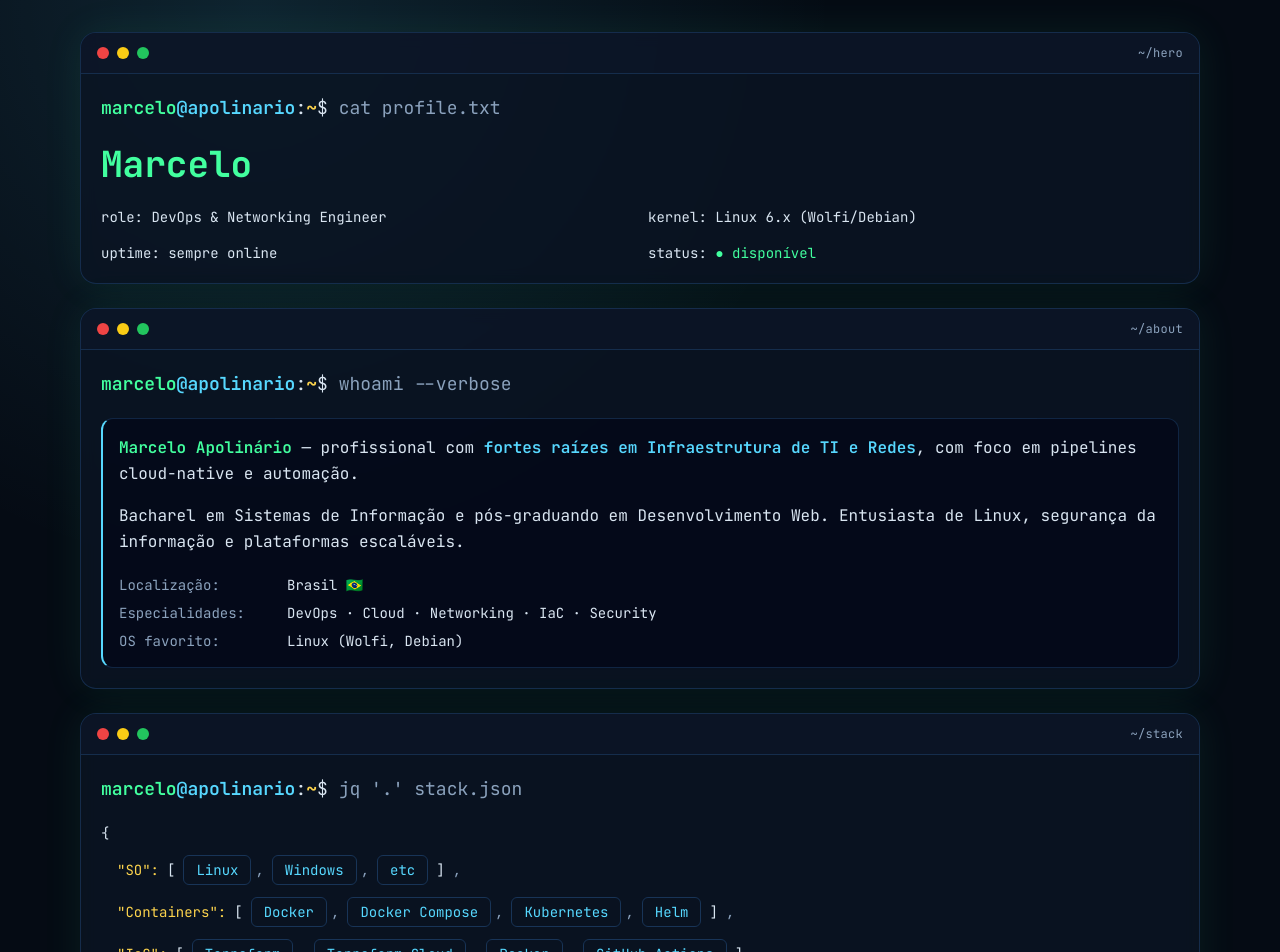
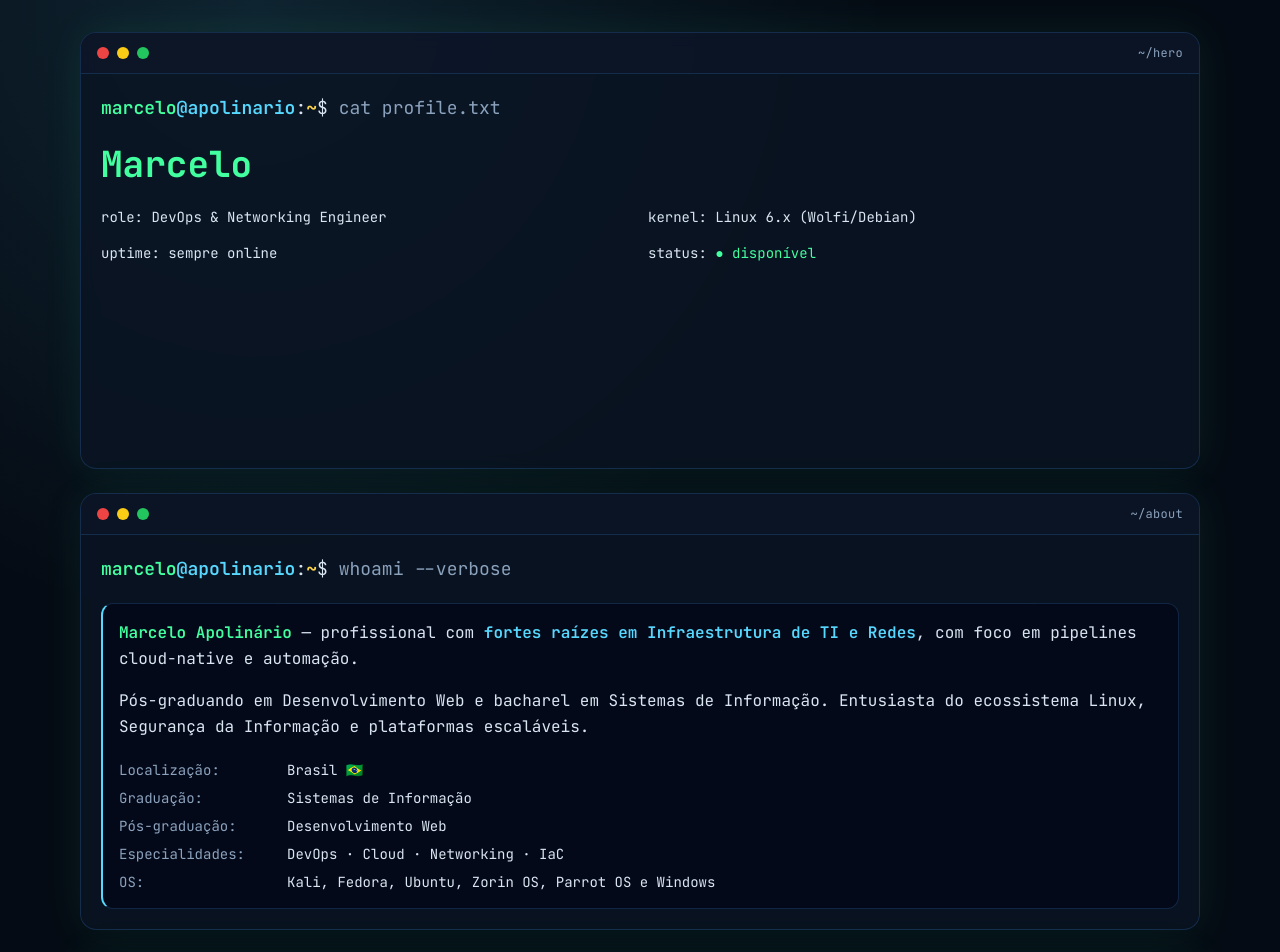
Before and after one commit to apolinario0x21/sturdy-parakeet, a Next.js app: page / in a window 1280 px wide. Shown: the top 952 px of the page. Built offline with nearby package versions, Linux system fonts and the light colour scheme.

Commit message:
Ajusta Hero/About para ocupar primeira dobra

```diff
--- a/app/page.tsx
+++ b/app/page.tsx
@@ -8,8 +8,10 @@ import { Stack } from '@/components/sections/Stack';
 export default function HomePage() {
   return (
     <main className="mx-auto flex min-h-screen w-full max-w-6xl flex-col gap-6 px-4 py-8">
-      <Hero />
-      <About />
+      <section className="grid min-h-[calc(100svh-4rem)] grid-rows-2 gap-6">
+        <Hero />
+        <About />
+      </section>
       <Stack />
       <Articles />
       <Projects />
--- a/components/TerminalWindow.tsx
+++ b/components/TerminalWindow.tsx
@@ -3,11 +3,12 @@ import type { ReactNode } from 'react';
 type TerminalWindowProps = {
   title: string;
   children: ReactNode;
+  className?: string;
 };
 
-export function TerminalWindow({ title, children }: TerminalWindowProps) {
+export function TerminalWindow({ title, children, className }: TerminalWindowProps) {
   return (
-    <section className="terminal-card overflow-hidden">
+    <section className={`terminal-card overflow-hidden ${className ?? ''}`}>
       <header className="flex items-center justify-between border-b border-term-border/80 bg-slate-900/50 px-4 py-3 text-xs text-term-mute">
         <div className="flex items-center gap-2">
           <span className="h-3 w-3 rounded-full bg-red-500" />
--- a/components/sections/About.tsx
+++ b/components/sections/About.tsx
@@ -3,7 +3,7 @@ import { TerminalWindow } from '@/components/TerminalWindow';
 
 export function About() {
   return (
-    <TerminalWindow title="~/about">
+    <TerminalWindow title="~/about" className="h-full">
       <Prompt command="whoami --verbose" />
       <div className="terminal-output border-l-2 border-l-term-cyan">
         <p>
@@ -12,16 +12,20 @@ export function About() {
           pipelines cloud-native e automação.
         </p>
         <p className="mt-4">
-          Bacharel em Sistemas de Informação e pós-graduando em Desenvolvimento Web. Entusiasta de Linux,
-          segurança da informação e plataformas escaláveis.
+          Pós-graduando em Desenvolvimento Web e bacharel em Sistemas de Informação. Entusiasta do ecossistema Linux,
+          Segurança da Informação e plataformas escaláveis.
         </p>
         <dl className="mt-5 grid gap-2 text-sm sm:grid-cols-[160px_1fr]">
           <dt className="text-term-mute">Localização:</dt>
           <dd>Brasil 🇧🇷</dd>
+          <dt className="text-term-mute">Graduação:</dt>
+          <dd>Sistemas de Informação</dd>
+          <dt className="text-term-mute">Pós-graduação:</dt>
+          <dd>Desenvolvimento Web</dd>
           <dt className="text-term-mute">Especialidades:</dt>
-          <dd>DevOps · Cloud · Networking · IaC · Security</dd>
-          <dt className="text-term-mute">OS favorito:</dt>
-          <dd>Linux (Wolfi, Debian)</dd>
+          <dd>DevOps · Cloud · Networking · IaC</dd>
+          <dt className="text-term-mute">OS:</dt>
+          <dd>Kali, Fedora, Ubuntu, Zorin OS, Parrot OS e Windows</dd>
         </dl>
       </div>
     </TerminalWindow>
--- a/components/sections/Hero.tsx
+++ b/components/sections/Hero.tsx
@@ -3,7 +3,7 @@ import { Prompt } from '@/components/Prompt';
 
 export function Hero() {
   return (
-    <TerminalWindow title="~/hero">
+    <TerminalWindow title="~/hero" className="h-full">
       <Prompt command="cat profile.txt" />
       <h1 className="text-[36px] font-bold leading-tight text-term-green">Marcelo</h1>
       <div className="grid gap-4 text-sm sm:grid-cols-2">
```
